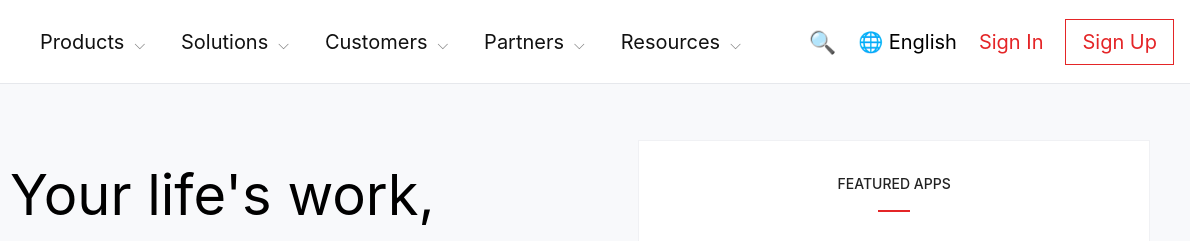
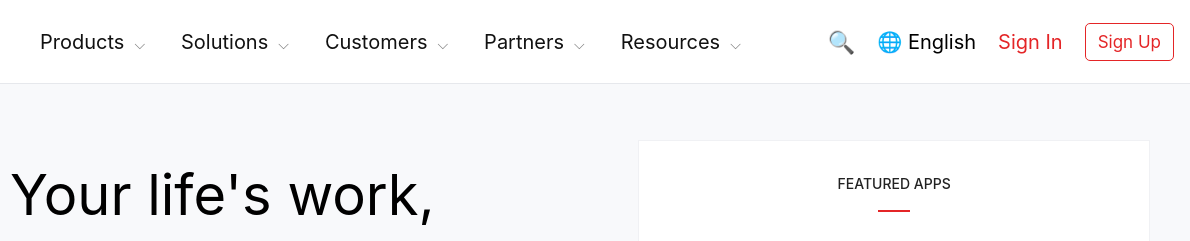
Before and after one commit to kusschy07/Zoho-webpage, a plain HTML site: page index.html in a window 1280 px wide. Shown: the top 241 px of the page, 90-1280 px from the left. Drawn offline with Linux system fonts and the light colour scheme.

Commit message:
Updated project

```diff
--- a/style.css
+++ b/style.css
@@ -90,8 +90,9 @@ button {
     background: #fff;
     color: var(--red);
     border: 1px solid var(--red);
-    padding: 10px 16px;
-    font-size: 20px;
+    padding: 8px 12px;
+    font-size: 17px;
+    border-radius: 5px;
 }
 
 .sign-up:hover {
```
